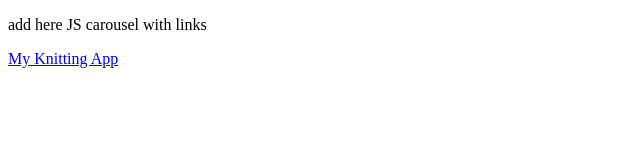
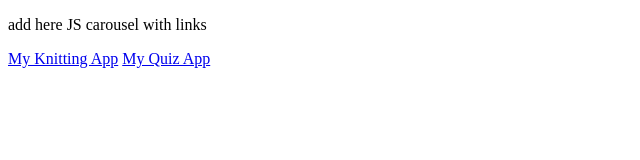
Before and after one commit to AdamKuzniarski/personal-website, a website: page projects.html in a window 1280 px wide. Shown: the whole page, without its empty margins (0-640 px from the left). Drawn offline with Linux system fonts and the light colour scheme.

Commit message:
quiz App add

```diff
--- a/projects.html
+++ b/projects.html
@@ -9,6 +9,9 @@
     <section id="projects">
       <p>add here JS carousel with links</p>
       <a href="https://maschenzaehler.netlify.app/">My Knitting App</a>
+      <a href="https://adamkuzniarski.github.io/quiz-app-proj1-V2/"
+        >My Quiz App</a
+      >
     </section>
   </body>
 </html>
```
